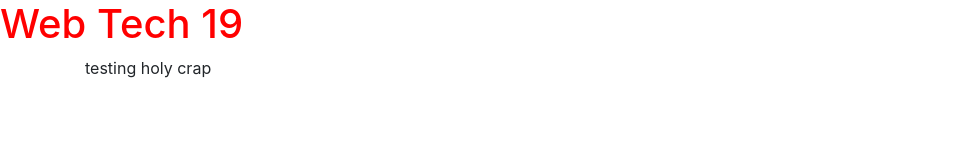
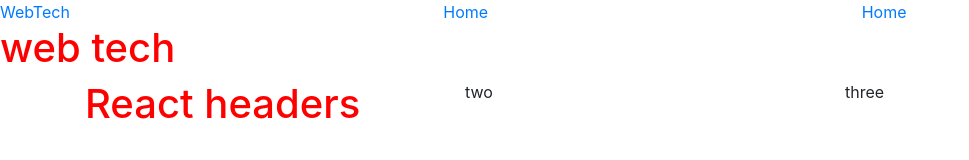
Before and after one commit to bradt6/web_tech_19, a React app: page / in a window 1280 px wide. Shown: the whole page, without its empty margins (0-969 px from the left). Built offline with nearby package versions, Linux system fonts and the light colour scheme.

Commit message:
sass is implemented, have react props going, created nav

```diff
--- a/src/components/grid.js
+++ b/src/components/grid.js
@@ -5,9 +5,9 @@ export default class Grid extends React.Component {
         return (
             <div className="container">
                 <div className="row">
-                    <div className="col-sm">
-                        {this.props.dynamicTitle}
-                    </div>
+                    {this.props.data.map((item, index) => {
+                        return <div className="col-sm" key={index} >{item}</div>
+                })}
                 </div>
             </div>
         )
--- a/src/components/header.js
+++ b/src/components/header.js
@@ -3,7 +3,7 @@ import React from 'react';
 export default class Header extends React.Component {
     render() {
         return (
-            <h1 style={{ color: 'red' }}>{this.props.title}</h1>
+            <h1>{this.props.title}</h1>
         )
     }
 }
--- a/src/index.html
+++ b/src/index.html
@@ -7,6 +7,13 @@
 </head>
 
 <body>
+    <header>
+        <nav>
+            <div><a href="/">WebTech</a> </div>
+            <div><a href="/">Home</a> </div>
+            <div><a href="/">Home</a> </div>
+        </nav>
+    </header>
     <div id="root"></div>
 </body>
 
--- a/src/index.js
+++ b/src/index.js
@@ -1,9 +1,10 @@
 import './sass/bootstrap/bootstrap.scss';
+import './sass/main.scss'
 import React from 'react';
 import ReactDOM from 'react-dom';
 import Home from './pages/home';
 
 ReactDOM.render(
-    <Home></Home>,
+    <Home title = "web tech"></Home>,
     document.getElementById('root')
 )
--- a/src/pages/home.js
+++ b/src/pages/home.js
@@ -7,8 +7,8 @@ export default class Home extends React.Component {
         let myVar = "holy crap";
         return (
             <div>
-                <Header title="Web Tech 19"></Header>
-                <Grid dynamicTitle={"testing " + myVar} />
+                <Header title= {this.props.title ? this.props.title : "no title given"}></Header>
+                <Grid data={[<div><h1> React headers</h1></div>, "two", "three"]} />
             </div>
         )
     }
--- a/src/sass/main.scss
+++ b/src/sass/main.scss
@@ -1,3 +1,10 @@
 h1 {
     color: red;
 }
+
+nav {
+    display: flex;
+    div {
+        flex-grow: 1;
+    }
+}
```
